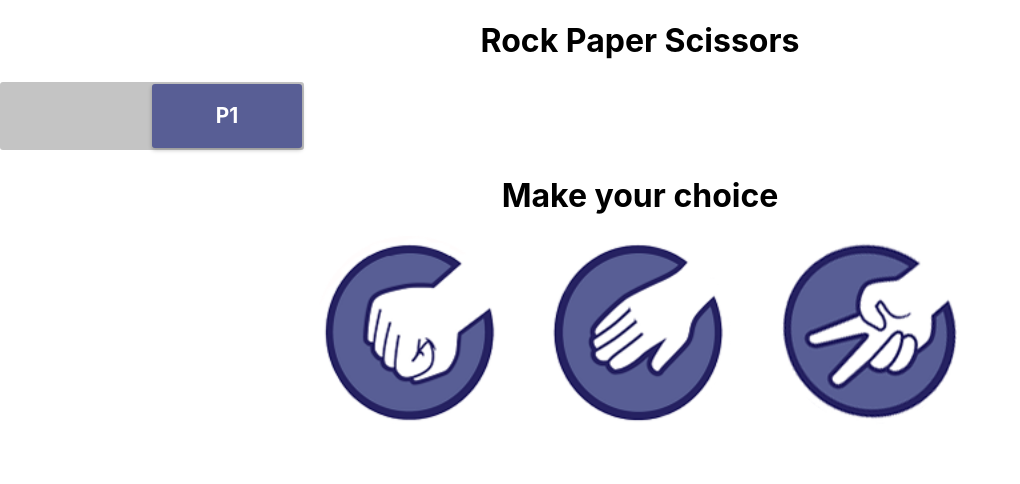
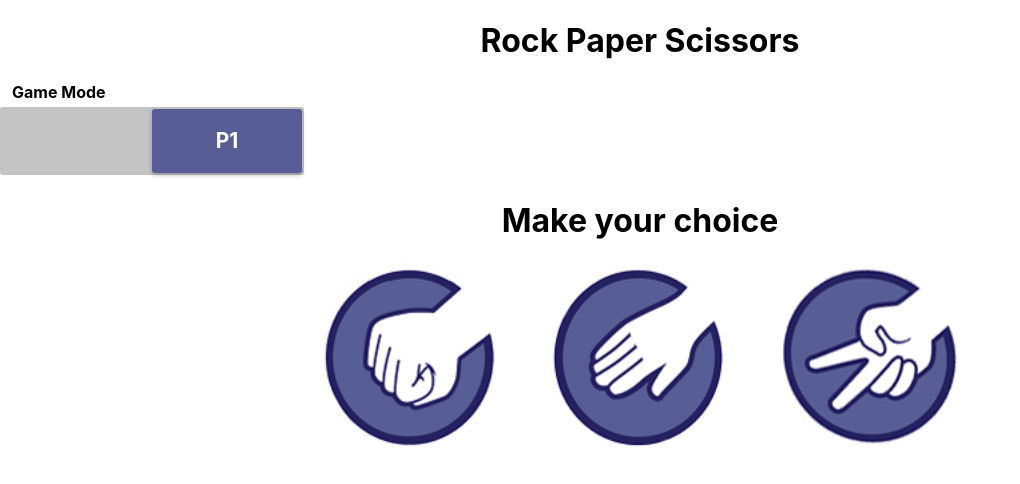
Before and after one commit to alexorkira/rock-paper-scissors-frontend, a React (Create React App) app: page / in a window 1280 px wide. Shown: the top 484 px of the page, without its empty margins (0-1020 px from the left). Built offline with nearby package versions, Linux system fonts and the light colour scheme.

Commit message:
add game mode label to the toggle

```diff
--- a/src/TheGame.css
+++ b/src/TheGame.css
@@ -39,7 +39,6 @@
   padding: 8px 13px 6px;
 }
 
-
 .App-header {
   background-color: #282c34;
   min-height: 100vh;
--- a/src/components/matchResult/matchResult.css
+++ b/src/components/matchResult/matchResult.css
@@ -87,10 +87,7 @@
 figcaption {
     padding-top: 15px;
     font-size: 2.5em;
-    /*font-family: Impact, fantasy;*/
-    /*font-family: OCR A Std, monospace;*/
     font-weight: 900;
-    /*text-shadow: 0 0 5px #003444;*/
 }
 
 .playerOne-stroke-color {
--- a/src/components/toggleSwitch/toggleSwitch.css
+++ b/src/components/toggleSwitch/toggleSwitch.css
@@ -39,3 +39,11 @@
     background-color: #707070;
     left: 2px;
 }
+
+.game-mode {
+    text-align: left;
+    padding: 0px 0px 5px 12px;
+    margin: 0px;
+    font-weight: bold;
+    font-size: 1.0em;
+}
--- a/src/components/toggleSwitch/toggleSwitch.tsx
+++ b/src/components/toggleSwitch/toggleSwitch.tsx
@@ -11,6 +11,8 @@ const ToggleSwitch: React.FC<ToggleSwitchProps> = ({
   toggleSelected,
 }) => {
   return (
+    <div>
+      <p className="game-mode">Game Mode</p>
       <div
         tabIndex={0}
         role="button"
@@ -21,6 +23,7 @@ const ToggleSwitch: React.FC<ToggleSwitchProps> = ({
         <div className={`dialog-button ${selected ? "" : "disabled"}`}>
           {selected ? "P1" : "PC only"}
         </div>
+      </div>{" "}
     </div>
   );
 };
--- a/src/components/weapon/weapon.css
+++ b/src/components/weapon/weapon.css
@@ -13,7 +13,7 @@
     margin: -15px;
 }
 
-.weapon-token:active {
+.weapon-button>.weapon-token:active {
     padding: 4px 0px 0px;
 }
 
--- a/src/utils.ts
+++ b/src/utils.ts
@@ -1,16 +1,16 @@
-export function capitalizeFirstLetter(string: string) {
+export function capitalizeFirstLetter(string: string): string {
   return string.charAt(0).toUpperCase() + string.slice(1);
 }
 
 export function customizeMessage(
   playerMode: boolean,
   winner: string | undefined
-) {
+): string {
   if (winner) {
     if (playerMode) {
       return winner === "playerOne"
         ? "Congrats! You win!"
-        : "Sorry... you lose";
+        : "Sorry... You lost";
     }
     return winner === "playerOne" ? "COM2 wins!!" : "COM1 defeats COM2";
   }
```
Lines whose indentation alone changed are shown as unchanged.
